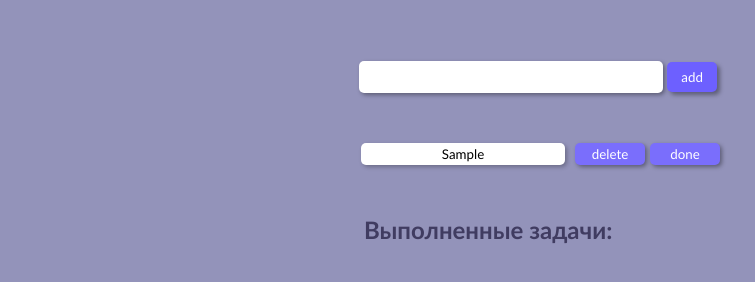
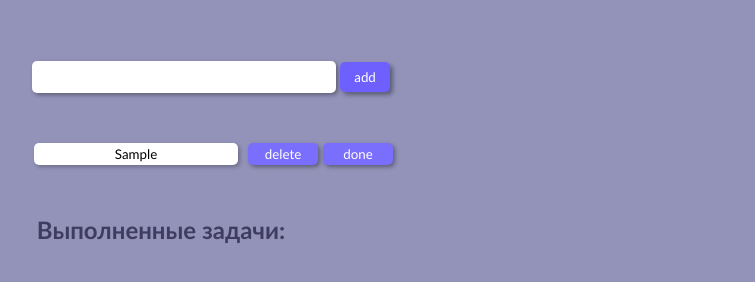
Before and after one commit to harukee-dev/ToDo-List, a plain HTML site: page index.html in a window 1280 px wide. Both pictures are taken after typing "Sample" into the empty fields and a click on the button "add". Shown: the part 144-426 px from the top of the page, without its empty margins (429-1184 px from the left). Drawn offline with Linux system fonts and the light colour scheme.

Commit message:
todo-list-version5
added adaptive for website

```diff
--- a/index.html
+++ b/index.html
@@ -9,8 +9,10 @@
   <body>
     <div>
       <p class="todo-header-title">TODO.</p>
-      <input class="input-add" type="text" maxlength="27" />
-      <button class="button-add">add</button>
+      <div class="new-todo-container">
+        <input class="input-add" type="text" maxlength="27" />
+        <button class="button-add">add</button>
+      </div>
     </div>
     <div class="div-todos"></div>
     <ol class="done-todos-div">
--- a/script.js
+++ b/script.js
@@ -53,5 +53,4 @@ buttonAddNode.addEventListener("click", function () {
   }
 });
 
-// сделать кнопки через константы а не ls
-// задавать индексы через класс каждой кнопке в buttonaddnode event
+// СДЕЛАТЬ АДАПТИВ!!!!!
--- a/style.css
+++ b/style.css
@@ -10,9 +10,15 @@
   color: white;
 }
 
+.new-todo-container {
+  text-align: center;
+}
+
 .new-todo {
   display: flex;
   align-items: center;
+  justify-content: center;
+  margin: 0 0 0 10px;
 }
 
 .todo-button {
@@ -33,7 +39,7 @@
 
 .input-todo-div {
   width: 200px;
-  margin: 20px 10px 0 782px;
+  margin: 20px 10px 0 0;
   border: none;
   background-color: white;
   outline: none;
@@ -57,7 +63,6 @@
 }
 
 .input-add {
-  margin: 0 0 0 780px;
   width: 300px;
   height: 30px;
   background-color: white;
@@ -94,12 +99,14 @@
 }
 
 .done-todos-title {
+  margin: 50px 140px 0 0;
   font-size: 24px;
   color: rgb(64, 60, 97);
-  margin: 50px 0 0 745px;
+  text-align: center;
 }
 
 .todo-done-task {
-  margin: 10px 0 0 745px;
+  margin: 10px 360px 0 0;
+  text-align: center;
   color: rgb(64, 60, 97);
 }
```
